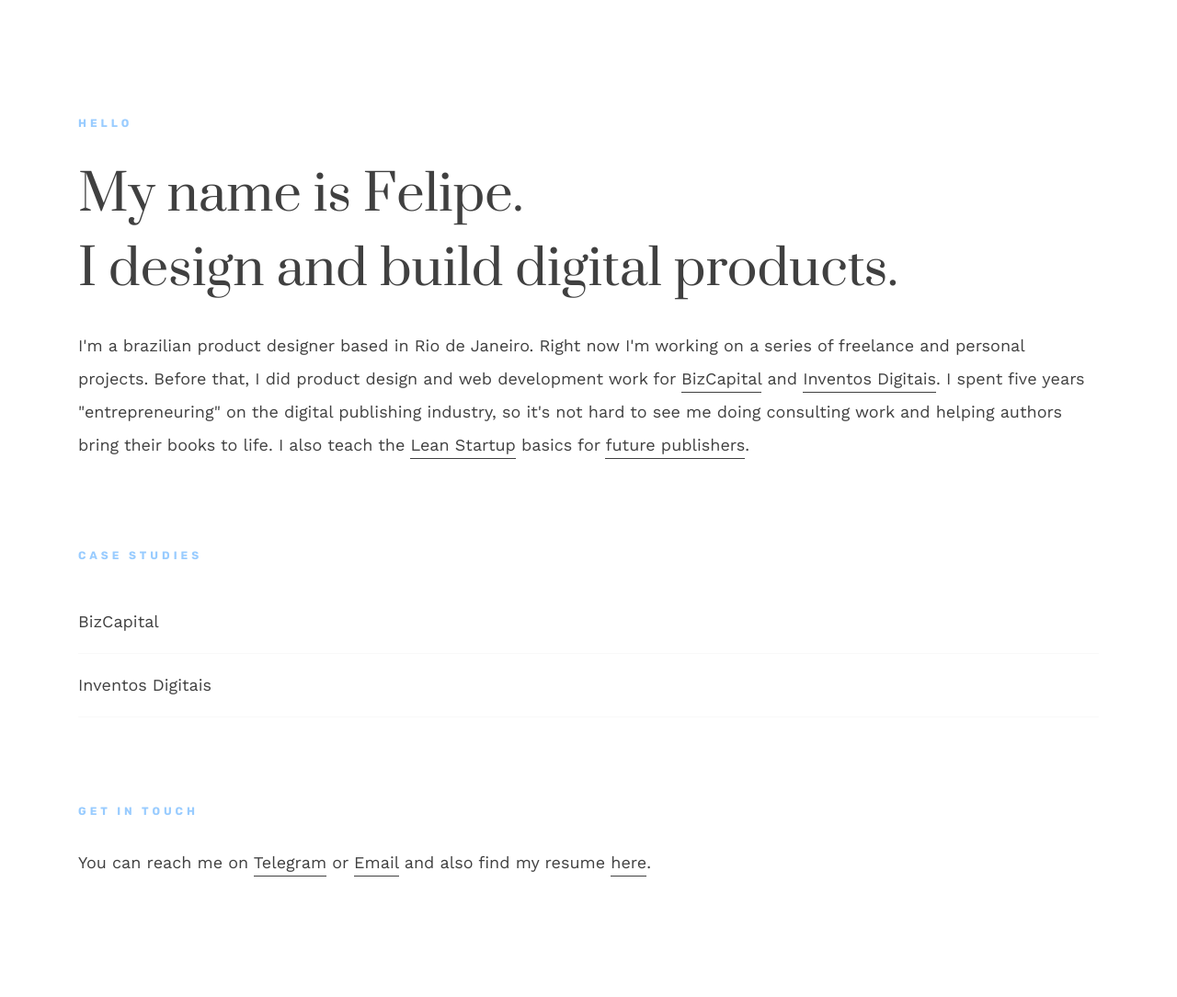
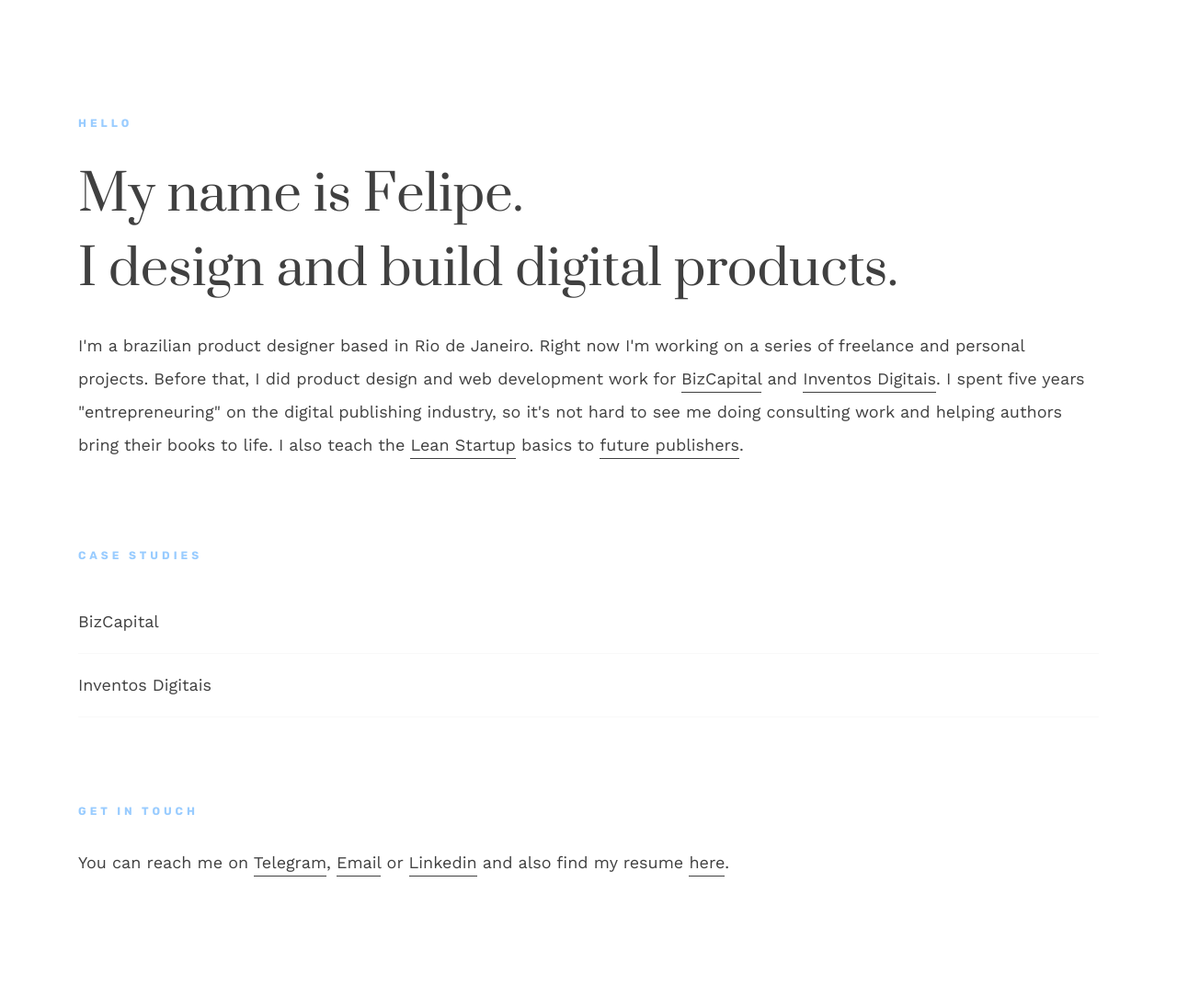
Before and after one commit to felipesotello/felipesotello.github.io, a Jekyll site: the page built from index.html, in a window 1280 px wide. Shown: the whole page at 92% size. Built offline with Jekyll 4.4.1, drawn with Linux system fonts in a browser that asks for light colours; nearby versions of some CDN libraries.

```diff
--- a/_layouts/home.html
+++ b/_layouts/home.html
@@ -14,7 +14,7 @@
                     <a class="anchor-1" href="http://www.inventosdigitais.com.br" target="_blank">Inventos Digitais</a>.
                     I spent five years "entrepreneuring" on the digital publishing industry,
                     so it's not hard to see me doing consulting work and helping authors bring their books to life. I also teach the
-                    <a class="anchor-1" href="http://theleanstartup.com/" target="_blank">Lean Startup</a> basics for <a class="anchor-1" href="http://www.nespe.com.br/pos-edicao/" target="_blank">future publishers</a>.</p>
+                    <a class="anchor-1" href="http://theleanstartup.com/principles" target="_blank">Lean Startup</a> basics to <a class="anchor-1" href="http://www.nespe.com.br/pos-edicao/" target="_blank">future publishers</a>.</p>
             </div>
         </div>
         <div class="row">
@@ -27,9 +27,10 @@
             <div class="col-12">
                 <h1 class="text-1">Get in touch</h1>
                 <p class="text-3">You can reach me on
-                    <a class="anchor-1" href="https://t.me/felipesotello" target="_blank">Telegram</a> or
-                    <a class="anchor-1" href="mailto:fsotello@gmail.com">Email</a> and also find my resume
-                    <a class="anchor-1" href="https://www.linkedin.com/in/felipesotello" target="_blank">here</a>.</p>
+                    <a class="anchor-1" href="https://t.me/felipesotello" target="_blank">Telegram</a>,
+                    <a class="anchor-1" href="mailto:fsotello@gmail.com">Email</a> or
+                    <a class="anchor-1" href="https://www.linkedin.com/in/felipesotello" target="_blank">Linkedin</a> and also find my resume
+                    <a class="anchor-1" href="">here</a>.</p>
             </div>
         </div>
     </div>
--- a/_posts/2018-01-01-inventos-digitais.html
+++ b/_posts/2018-01-01-inventos-digitais.html
@@ -2,9 +2,10 @@
 layout: case-study
 title: 'Inventos Digitais'
 description: 'SEP 2016 - FEB 2017'
-role: 'Product Designer'
+role: 'Product Designer<br>Front-End Web Developer'
 overview: 'Lorem ipsum dolor sit amet, consectetur adipiscing elit. Maecenas tempus blandit metus a suscipit. Vestibulum ante ipsum primis in faucibus orci luctus et ultrices posuere cubilia Curae; Aliquam non tortor dolor. Nulla malesuada diam at porta eleifend. Sed tristique lorem ut lorem tincidunt convallis. Donec mauris elit, lacinia et turpis at, tempus bibendum est. Nam nunc tellus, vehicula sit amet euismod sit amet, vehicula eu purus. Curabitur sed magna sit amet ante pretium tincidunt nec sit amet urna. Sed a nisi quam. Vestibulum suscipit ipsum non metus condimentum scelerisque. Ut justo eros, congue quis hendrerit vel, venenatis vitae velit. Ut pulvinar quam mauris, at ullamcorper ligula sollicitudin a. Integer a feugiat enim. Pellentesque a sodales diam. Quisque eu dolor tincidunt, fringilla eros eget, lobortis dolor. Phasellus lobortis blandit nulla vitae tristique.'
 date: 2018-01-01 09:00:00
+permalink: case-inventos-digitais.html
 ---
 
 <p class="text-3 mb-4">Lorem ipsum dolor sit amet, consectetur adipiscing elit. Maecenas tempus blandit metus a suscipit. Vestibulum ante ipsum primis in faucibus orci luctus et ultrices posuere cubilia Curae; Aliquam non tortor dolor. Nulla malesuada diam at porta eleifend. Sed tristique lorem ut lorem tincidunt convallis. Donec mauris elit, lacinia et turpis at, tempus bibendum est. Nam nunc tellus, vehicula sit amet euismod sit amet, vehicula eu purus. Curabitur sed magna sit amet ante pretium tincidunt nec sit amet urna. Sed a nisi quam. Vestibulum suscipit ipsum non metus condimentum scelerisque. Ut justo eros, congue quis hendrerit vel, venenatis vitae velit. Ut pulvinar quam mauris, at ullamcorper ligula sollicitudin a. Integer a feugiat enim. Pellentesque a sodales diam. Quisque eu dolor tincidunt, fringilla eros eget, lobortis dolor. Phasellus lobortis blandit nulla vitae tristique.</p>
--- a/_posts/2018-01-02-bizcapital.html
+++ b/_posts/2018-01-02-bizcapital.html
@@ -4,6 +4,7 @@ title: 'BizCapital'
 description: 'MAR 2017 - DEC 2017'
 role: 'Product Designer'
 date: 2018-01-02 09:00:00
+permalink: case-bizcapital.html
 ---
 
 <p class="text-3 mb-4">Lorem ipsum dolor sit amet, consectetur adipiscing elit. Maecenas tempus blandit metus a suscipit. Vestibulum ante ipsum primis in faucibus orci luctus et ultrices posuere cubilia Curae; Aliquam non tortor dolor. Nulla malesuada diam at porta eleifend. Sed tristique lorem ut lorem tincidunt convallis. Donec mauris elit, lacinia et turpis at, tempus bibendum est. Nam nunc tellus, vehicula sit amet euismod sit amet, vehicula eu purus. Curabitur sed magna sit amet ante pretium tincidunt nec sit amet urna. Sed a nisi quam. Vestibulum suscipit ipsum non metus condimentum scelerisque. Ut justo eros, congue quis hendrerit vel, venenatis vitae velit. Ut pulvinar quam mauris, at ullamcorper ligula sollicitudin a. Integer a feugiat enim. Pellentesque a sodales diam. Quisque eu dolor tincidunt, fringilla eros eget, lobortis dolor. Phasellus lobortis blandit nulla vitae tristique.</p>
```
Also changed, not shown: 4 other files.
